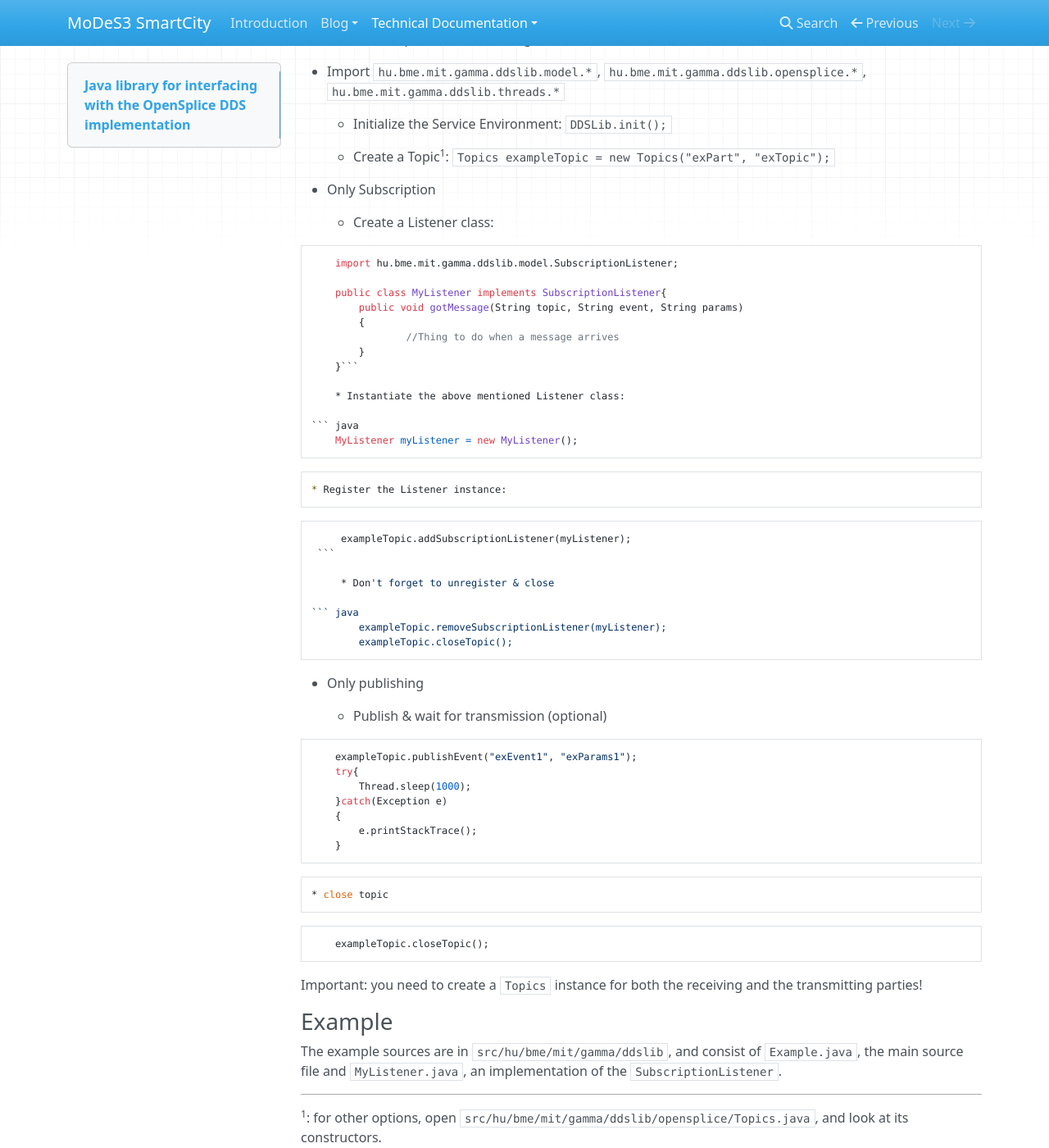
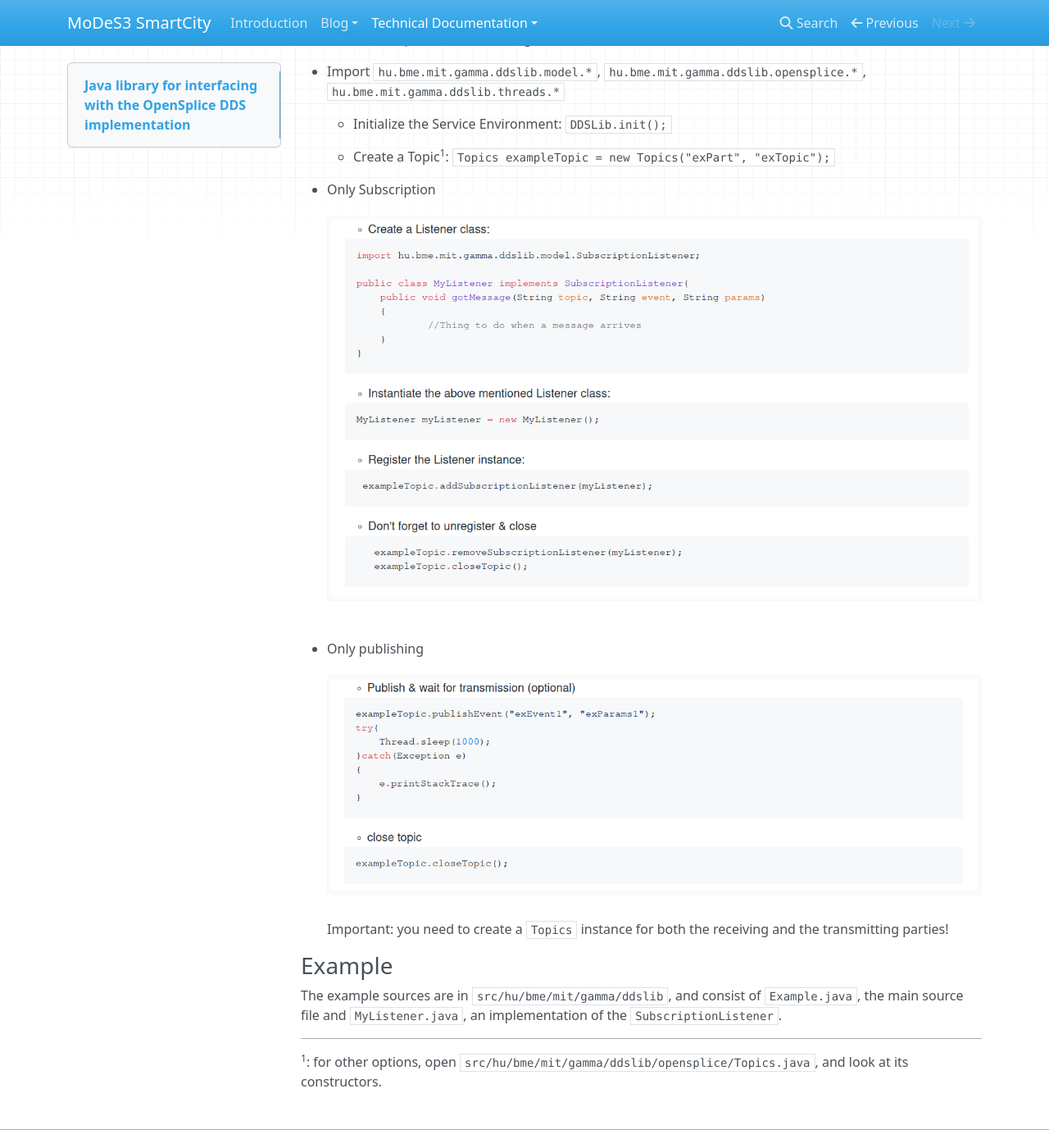
Before and after one commit to FTSRG/modes3-smartcity, an MkDocs documentation site: the page built from docs/technical_documentation/dds/dds_java_lib.md, in a window 1280 px wide and 1400 px high, scrolled down 871 px. Shown: the whole window at 82% size. Built offline with MkDocs 1.6.1, drawn with Linux system fonts in a browser that asks for light colours; nearby versions of some CDN libraries; old or Windows-style settings are respelled for this version of MkDocs.

Commit message:
minor fixes

````diff
--- a/docs/technical_documentation/dds/dds_java_lib.md
+++ b/docs/technical_documentation/dds/dds_java_lib.md
@@ -46,58 +46,10 @@ For a simple implementation look at the project in the `standalone_project` fold
     * Create a Topic<sup>1</sup>: `Topics exampleTopic = new Topics("exPart", "exTopic");`
 
 * Only Subscription
-
-    * Create a Listener class:
-
-``` java
-    import hu.bme.mit.gamma.ddslib.model.SubscriptionListener;
-
-    public class MyListener implements SubscriptionListener{
-        public void gotMessage(String topic, String event, String params)
-        {
-                //Thing to do when a message arrives
-        }
-    }```
-
-    * Instantiate the above mentioned Listener class:
-
-``` java
-    MyListener myListener = new MyListener();
-```
-
-    * Register the Listener instance:
-
-``` java
-     exampleTopic.addSubscriptionListener(myListener);
- ```
-
-     * Don't forget to unregister & close
-
-``` java
-        exampleTopic.removeSubscriptionListener(myListener);
-        exampleTopic.closeTopic();
-```
+![scrs1](screenshot1.png)
 
 * Only publishing
-
-    * Publish & wait for transmission (optional)
-
-``` java
-    exampleTopic.publishEvent("exEvent1", "exParams1");
-    try{
-        Thread.sleep(1000);
-    }catch(Exception e)
-    {
-        e.printStackTrace();
-    }
-```
-
-    * close topic
-
-``` java
-    exampleTopic.closeTopic();
-```
-
+![scrs2](screenshot2.png)
 Important: you need to create a `Topics` instance for both the receiving and the transmitting parties!
 
 ### Example
````
Also changed, not shown: docs/technical_documentation/dds/screenshot1.png (added), docs/technical_documentation/dds/screenshot2.png (added).
